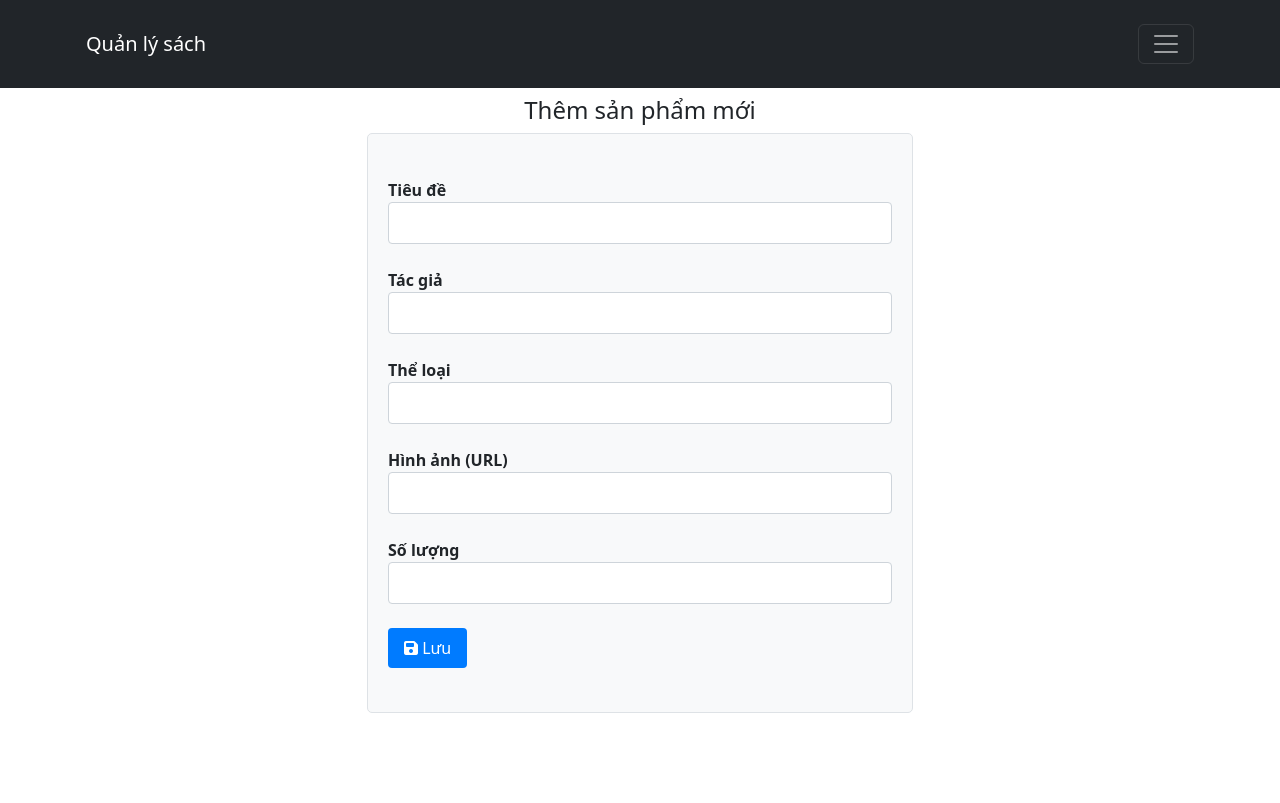
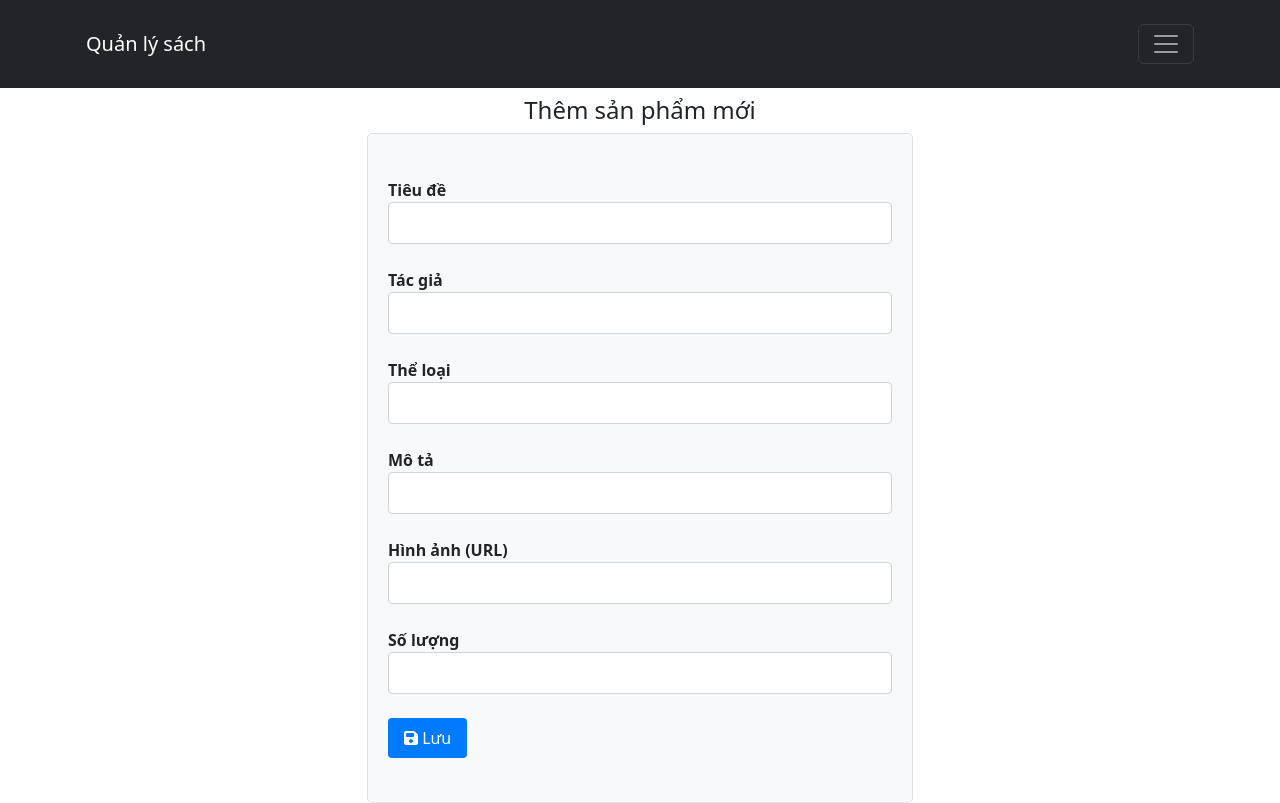
Before and after one commit to NhaChan/BookStore-frontend_admin, a Vue app: page /admin/product/addproduct in a window 1280 px wide. Built offline with nearby package versions, Linux system fonts and the light colour scheme.

Commit message:
them mo ta san pham

```diff
--- a/src/components/product/ProductForm.vue
+++ b/src/components/product/ProductForm.vue
@@ -1,5 +1,5 @@
 <template>
-    <Form @submit="submitProduct" :validation-schema="ProductFormSchema" class="login-form">
+    <Form style="max-width: 600px; margin: 0 auto;" @submit="submitProduct" :validation-schema="ProductFormSchema" class="login-form">
         <div class="form-group mt-4 mb-4">
             <label for="title">Tiêu đề</label>
             <Field name="title" type="text" class="form-control" v-model="productLocal.title" />
@@ -14,6 +14,11 @@
             <label for="genre">Thể loại</label>
             <Field name="genre" type="text" class="form-control" v-model="productLocal.genre" />
             <ErrorMessage name="genre" class="error-feedback" />
+        </div>
+        <div class="form-group mt-4 mb-4">
+            <label for="description">Mô tả</label>
+            <Field name="description" type="textarea" class="form-control" v-model="productLocal.description" />
+            <ErrorMessage name="description" class="error-feedback" />
         </div>
         <div class="form-group mt-4 mb-4">
             <label for="imageUrl">Hình ảnh (URL)</label>
--- a/src/components/product/ProductList.vue
+++ b/src/components/product/ProductList.vue
@@ -6,6 +6,7 @@
                     <th scope="coll">Tên tác phẩm</th>
                     <th scope="coll">Tác giả</th>
                     <th scope="coll">Thể loại</th>
+                    <th scope="coll">Mô tả</th>
                     <th scope="coll">Hình ảnh</th>
                     <th scope="coll">Số lượng kho</th>
                     <th scope="coll"></th>
@@ -19,6 +20,7 @@
                     <td>{{ product.title }}</td>
                     <td>{{ product.author }}</td>
                     <td>{{ product.genre }}</td>
+                    <td>{{ product.description }}</td>
                     <td>
                         <img :src="product.imageUrl" alt="hinh anh" style="height: 100px;" />
                     </td>
--- a/src/views/product/ProductEdit.vue
+++ b/src/views/product/ProductEdit.vue
@@ -1,6 +1,6 @@
 <template>
-    <div class="container">
-        <h4 class="text-center">Hiệu chỉnh Liên hệ</h4>
+    <div class="container mt-5">
+        <h3 class="text-center ">Hiệu chỉnh Liên hệ</h3>
         <div class="col-md-9 mx-auto">
             <ProductForm :product="product" @submit:product="updateProduct" @delete:product="deleteProduct" />
             <p class="text-center">{{ message }}</p>
```
